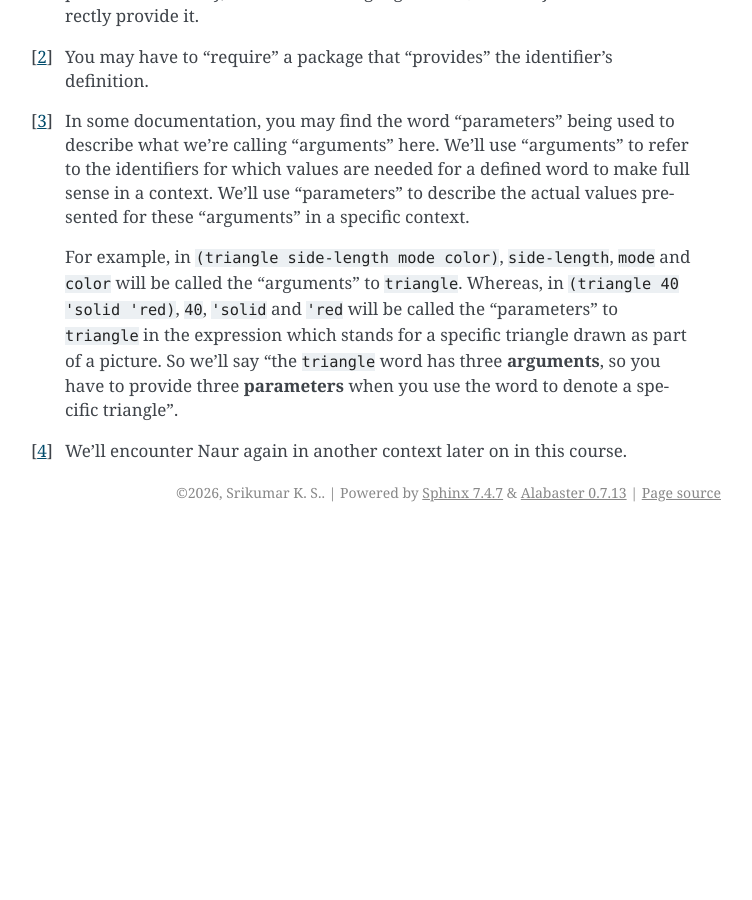
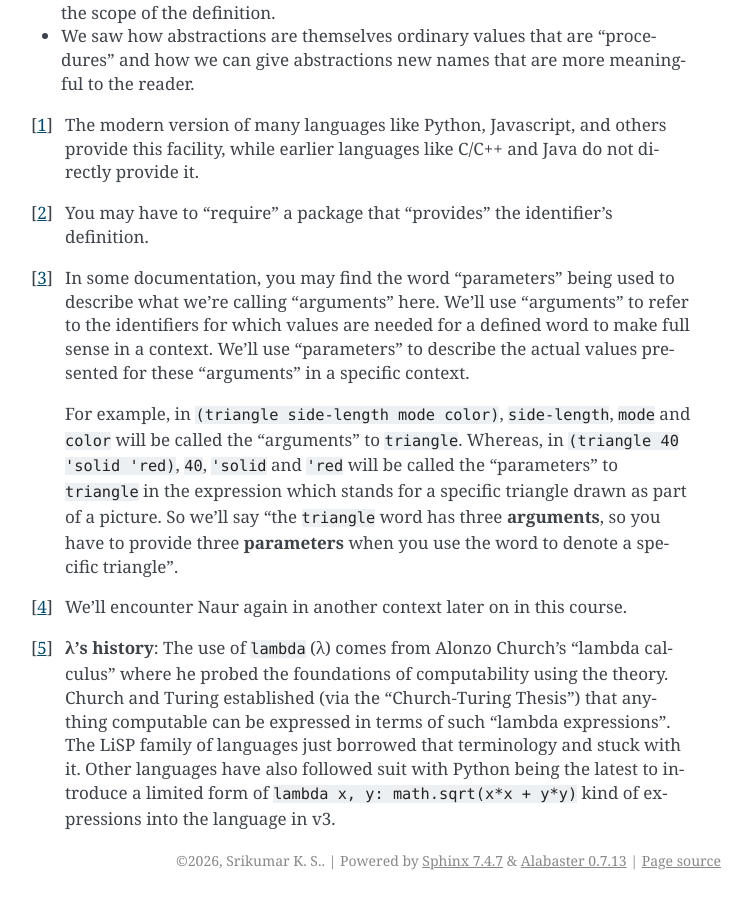
Before and after one commit to kreauniv/complit, a Sphinx documentation site: the page built from source/interrogation.rst, in a window 1280 px wide and 900 px high, scrolled down 15424 px. Shown: the whole window, without its empty margins (389-1141 px from the left). Built offline with Sphinx 7.4.7, drawn with Linux system fonts in a browser that asks for light colours; before the commit the page ends 15956 px from its top, so only the background shows below that; some of the changed text lies outside the part shown.

Commit message:
lambda history note

```diff
--- a/source/interrogation.rst
+++ b/source/interrogation.rst
@@ -632,6 +632,9 @@ in the first position of a ``(...)`` expression as well.
    > ((λ (x y) (sqrt (+ (* x x) (* y y)))) 3 4)
    5
 
+.. note:: You can just read the λ symbol as "procedure" or "function" or
+   "abstraction" as you see fit. If you stick with λ though, eventually it will
+   become synonymous with those words in your mind and that's fine too.
 
 Recap
 -----
@@ -683,3 +686,12 @@ We've seen a case of understanding a simple program by "interrogating" it.
    **parameters** when you use the word to denote a specific triangle".
 
 .. [#naur2] We'll encounter Naur again in another context later on in this course.
+
+.. [#lambda-history] **λ's history**: The use of ``lambda`` (λ) comes from
+   Alonzo Church's "lambda calculus" where he probed the foundations of
+   computability using the theory. Church and Turing established (via the
+   "Church-Turing Thesis") that anything computable can be expressed in terms
+   of such "lambda expressions". The LiSP family of languages just borrowed
+   that terminology and stuck with it. Other languages have also followed suit
+   with Python being the latest to introduce a limited form of ``lambda x, y:
+   math.sqrt(x*x + y*y)`` kind of expressions into the language in v3.
```
